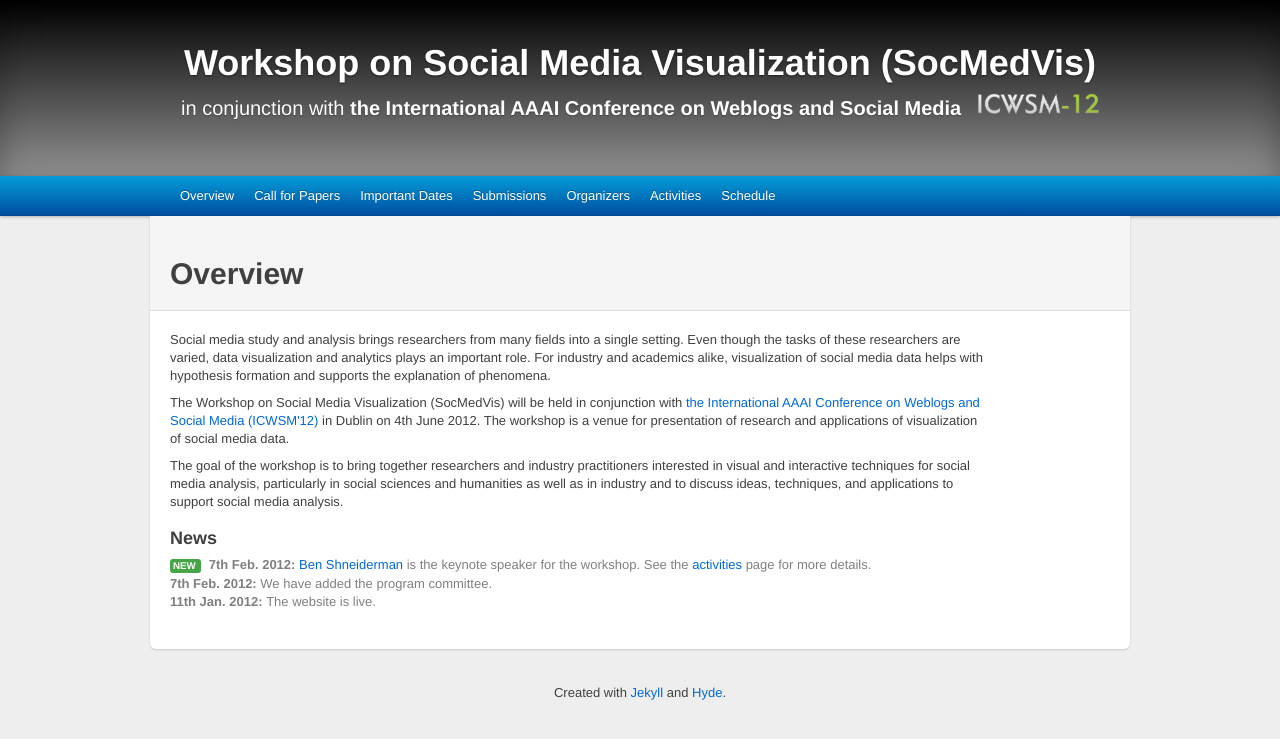
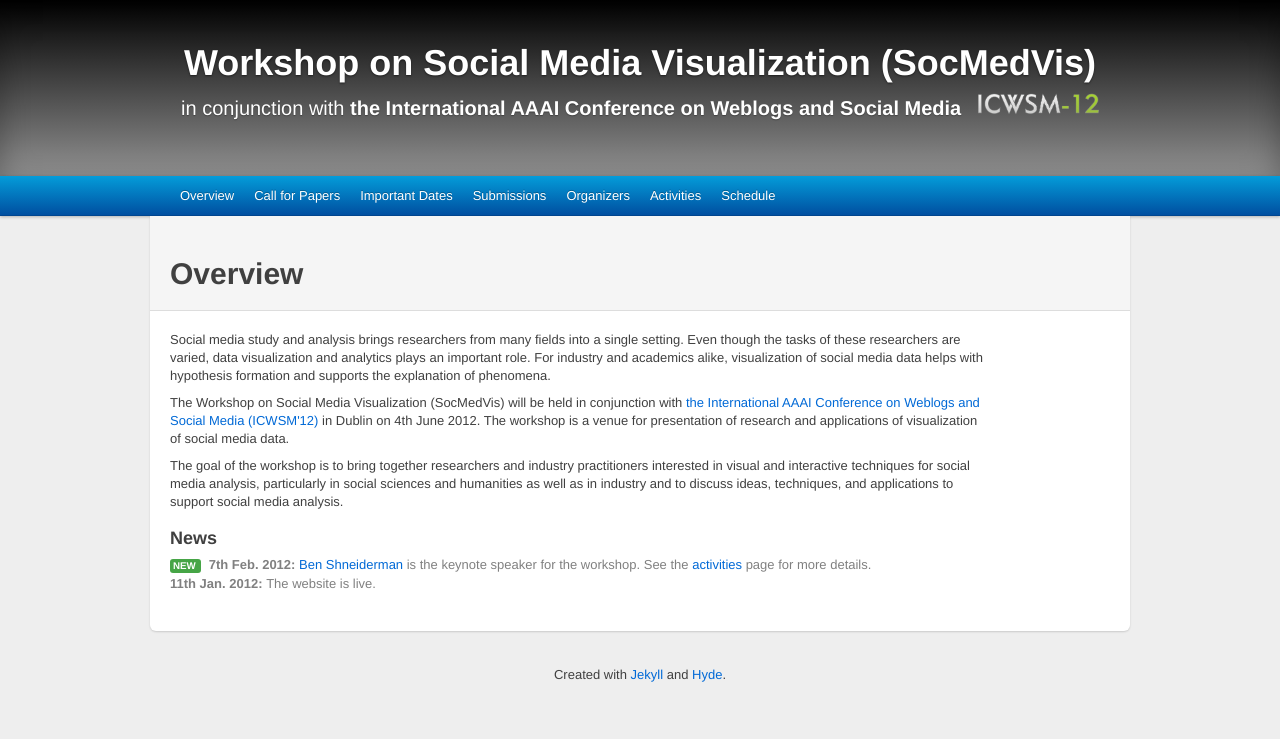
Before and after one commit to harrigan/socmedvis.ucd.ie, a Jekyll site: the page built from _source/index.html, in a window 1280 px wide. Shown: the top 739 px of the page. Built offline with Jekyll 4.4.1, drawn with Linux system fonts in a browser that asks for light colours; Markdown is read by kramdown in place of the engine named in the settings.

```diff
--- a/_source/index.html
+++ b/_source/index.html
@@ -32,12 +32,6 @@
   </li>
   <li>
     <b>
-      7th Feb. 2012:
-    </b>
-    We have added the program committee.
-  </li>
-  <li>
-    <b>
       11th Jan. 2012:
     </b>
     The website is live.
```
Also changed, not shown: _source/organizers_and_program_committee.html (+5 -5 lines), 2 other files.
